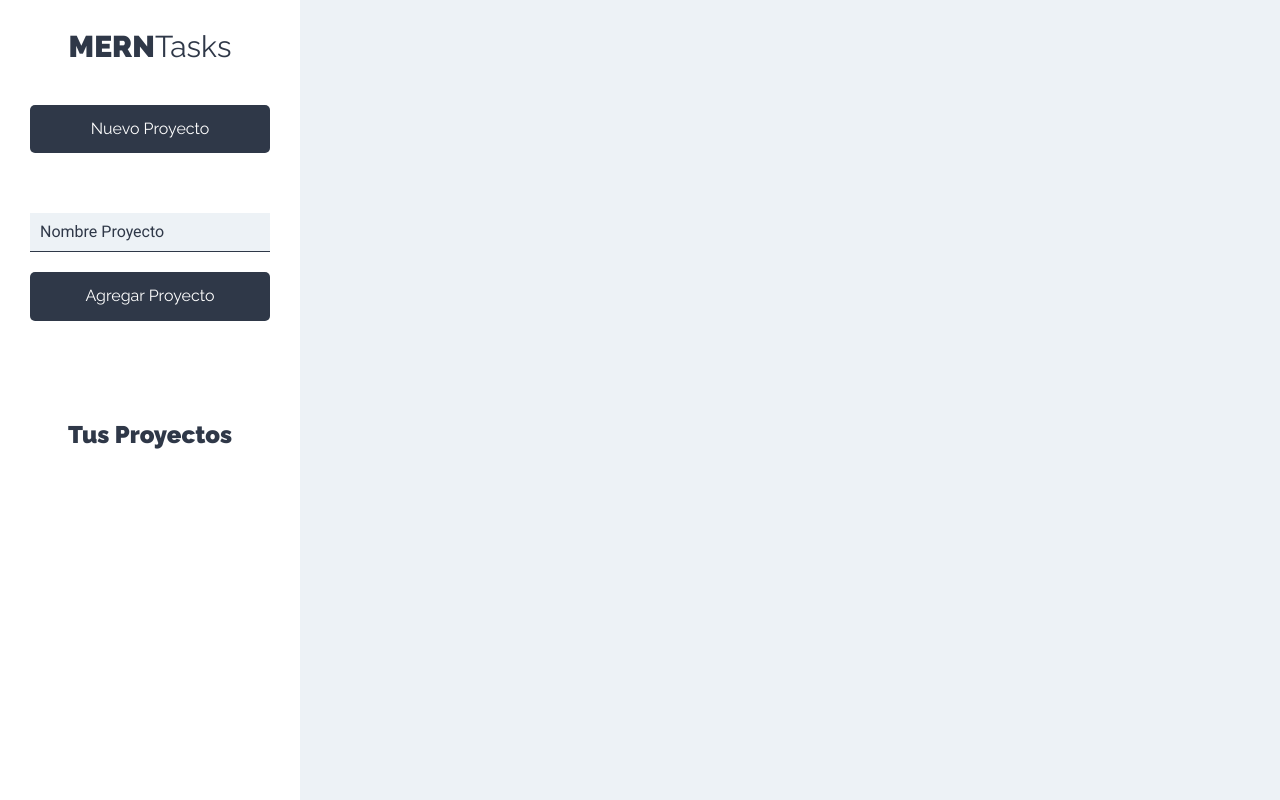
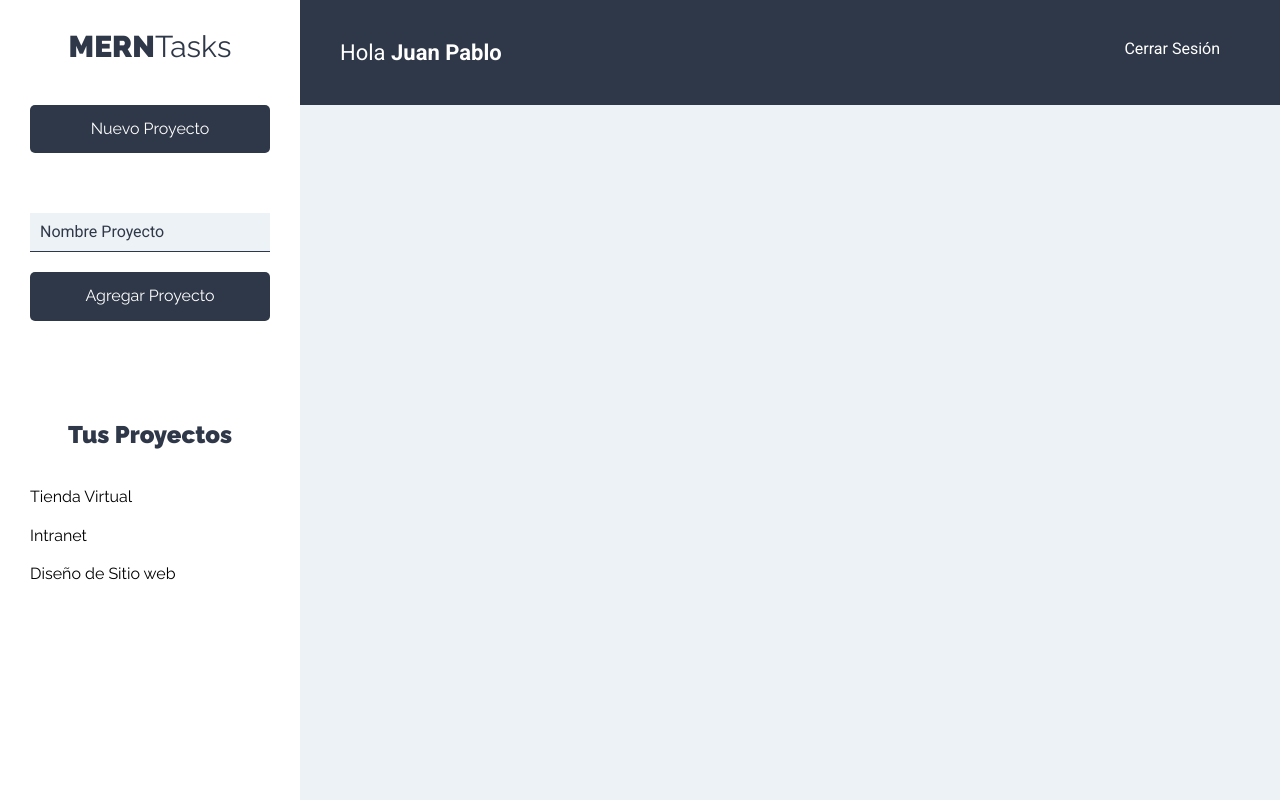
Before and after one commit to Pitagoras27/udemy-couses, a React (Create React App) app in the folder merntask-cliente/: page /proyectos in a window 1280 px wide. Built offline with nearby package versions, Linux system fonts and the light colour scheme.

Commit message:
Se agrega estado para formulario lateral que agrega el proyecto, se agrega componente que lo mostrará; se agrega componente que mostrará el listado de proyectos

```diff
--- /dev/null
+++ b/merntask-cliente/src/components/layout/Barra.js
@@ -0,0 +1,17 @@
+import React from "react";
+
+const Barra = () => {
+  return (
+    <header className="app-header">
+      <p className="nombre-usuario">
+        Hola <span>Juan Pablo</span>{" "}
+      </p>
+
+      <nav className="nav-principal">
+        <a href="#!">Cerrar Sesión</a>
+      </nav>
+    </header>
+  );
+};
+
+export default Barra;
--- a/merntask-cliente/src/components/layout/Sidebar.js
+++ b/merntask-cliente/src/components/layout/Sidebar.js
@@ -1,5 +1,6 @@
 import React from "react";
 import NuevoProyecto from "../proyectos/NuevoProyecto";
+import ListadoProyectos from "../proyectos/ListadoProyectos";
 
 const Sidebar = () => {
   return (
@@ -12,6 +13,7 @@
 
       <div className="proyectos">
         <h2>Tus Proyectos</h2>
+        <ListadoProyectos />
       </div>
     </aside>
   );
--- /dev/null
+++ b/merntask-cliente/src/components/proyectos/ListadoProyectos.js
@@ -0,0 +1,20 @@
+import React from "react";
+import Proyecto from "./Proyecto";
+
+const ListadoProyectos = () => {
+  const proyectos = [
+    { nombre: "Tienda Virtual" },
+    { nombre: "Intranet" },
+    { nombre: "Diseño de Sitio web" },
+  ];
+
+  return (
+    <ul className="listado-proyectos">
+      {proyectos.map((proyecto) => (
+        <Proyecto proyecto={proyecto} />
+      ))}
+    </ul>
+  );
+};
+
+export default ListadoProyectos;
--- a/merntask-cliente/src/components/proyectos/NuevoProyecto.js
+++ b/merntask-cliente/src/components/proyectos/NuevoProyecto.js
@@ -1,18 +1,47 @@
-import React, { Fragment } from "react";
+import React, { Fragment, useState } from "react";
 
 const NuevoProyecto = () => {
+  // State para Proyecto
+  const [proyecto, guardarProyecto] = useState({
+    nombre: "",
+  });
+
+  // Extraer nombre de proyecto
+  const { nombre } = proyecto;
+
+  // Lee los contenidos del input
+  const onChangeProyecto = (e) => {
+    guardarProyecto({
+      ...proyecto,
+      [e.target.name]: e.target.value,
+    });
+  };
+
+  // Cuando el usuario envia un proyecto
+  const onSubmitProyecto = (e) => {
+    e.preventDefault();
+
+    // Validar el proyecto
+
+    // agregar al state
+
+    // Reiniciar el form
+  };
+
   return (
     <Fragment>
       <button type="button" className="btn btn-block btn-primario">
         Nuevo Proyecto
       </button>
 
-      <form className="formulario-nuevo-proyecto">
+      <form className="formulario-nuevo-proyecto" onSubmit={onSubmitProyecto}>
         <input
           type="text"
           className="input-text"
           placeholder="Nombre Proyecto"
           name="nombre"
+          value={nombre}
+          onChange={onChangeProyecto}
         />
 
         <input
--- /dev/null
+++ b/merntask-cliente/src/components/proyectos/Proyecto.js
@@ -0,0 +1,13 @@
+import React from "react";
+
+const Proyecto = ({ proyecto }) => {
+  return (
+    <li>
+      <button type="button" className="btn btn-blank">
+        {proyecto.nombre}{" "}
+      </button>
+    </li>
+  );
+};
+
+export default Proyecto;
--- a/merntask-cliente/src/components/proyectos/Proyectos.js
+++ b/merntask-cliente/src/components/proyectos/Proyectos.js
@@ -1,5 +1,6 @@
 import React from "react";
 import Sidebar from "../layout/Sidebar";
+import Barra from "../layout/Barra";
 
 const Proyectos = () => {
   return (
@@ -7,6 +8,8 @@
       <Sidebar />
 
       <div className="seccion-principal">
+        <Barra />
+
         <main>
           <div className="contenedor-tareas"></div>
         </main>
```
